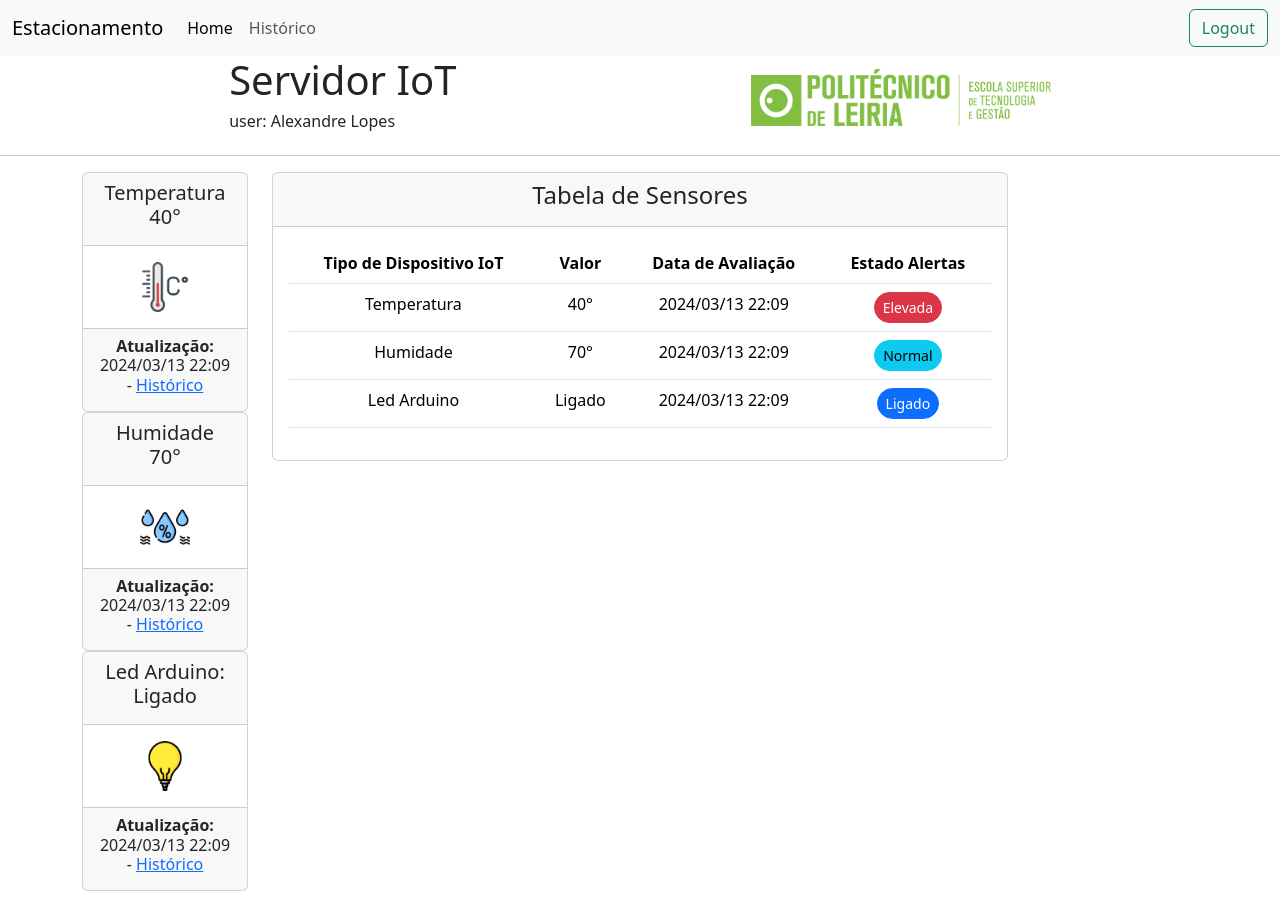
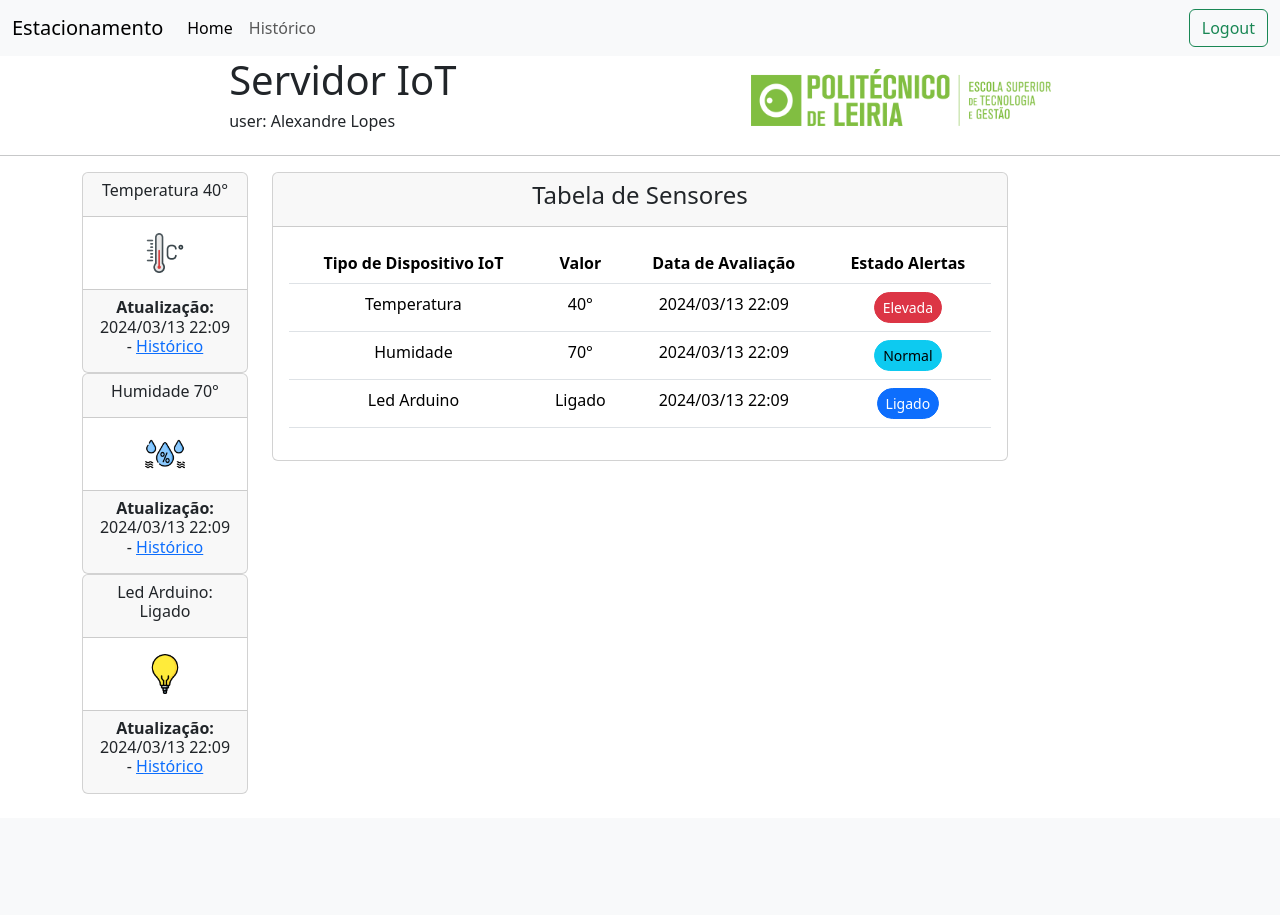
Before and after one commit to marcelo-pascoal/TI, a PHP site: page /dashboard.php in a window 1280 px wide. After the commit the page ends 794 px from the top, so only its background shows below. Run offline with PHP 8.4, Linux system fonts and the light colour scheme; the visitor is signed in with stand-in values (Sample User, id 1).

Commit message:
Update dashboard.php

```diff
--- a/dashboard.php
+++ b/dashboard.php
@@ -51,10 +51,10 @@
       <div class="col-sm-2">
         <div class="card">
           <div class="card-header sensor">
-            <h5>Temperatura 40°</h5>
+            <h6>Temperatura 40°</h6>
           </div>
           <div class="card-body">
-            <img src="temperature-high.png" width="50px">
+            <img src="temperature-high.png" width="40px">
           </div>
           <div class="card-footer">
             <h6><b>Atualização:</b> 2024/03/13 22:09 - <a href="temperatura.html">Histórico</a></h6>
@@ -62,10 +62,10 @@
         </div>
         <div class="card">
           <div class="card-header sensor">
-            <h5>Humidade 70°</h5>
+            <h6>Humidade 70°</h6>
           </div>
           <div class="card-body">
-            <img src="humidity-high.png" width="50px">
+            <img src="humidity-high.png" width="40px">
           </div>
           <div class="card-footer">
             <h6><b>Atualização:</b> 2024/03/13 22:09 - <a href="humidade.html">Histórico</a></h6>
@@ -73,10 +73,10 @@
         </div>
         <div class="card">
           <div class="card-header atuador">
-            <h5>Led Arduino: Ligado</h5>
+            <h6>Led Arduino: Ligado</h6>
           </div>
           <div class="card-body">
-            <img src="light-on.png" width="50px">
+            <img src="light-on.png" width="40px">
           </div>
           <div class="card-footer">
             <h6><b>Atualização:</b> 2024/03/13 22:09 - <a href="ledArduino.html">Histórico</a></h6>
```
